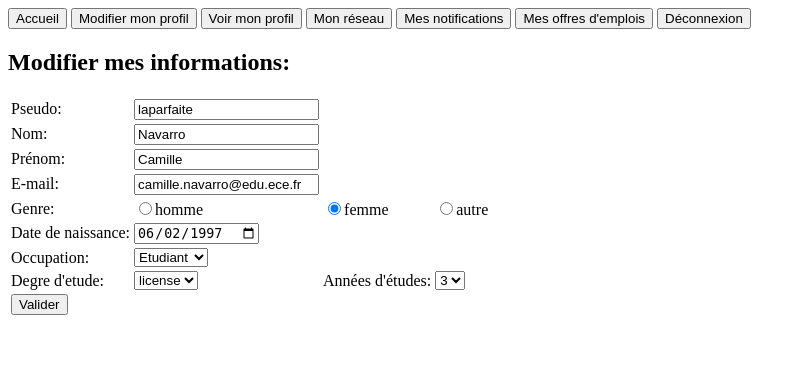
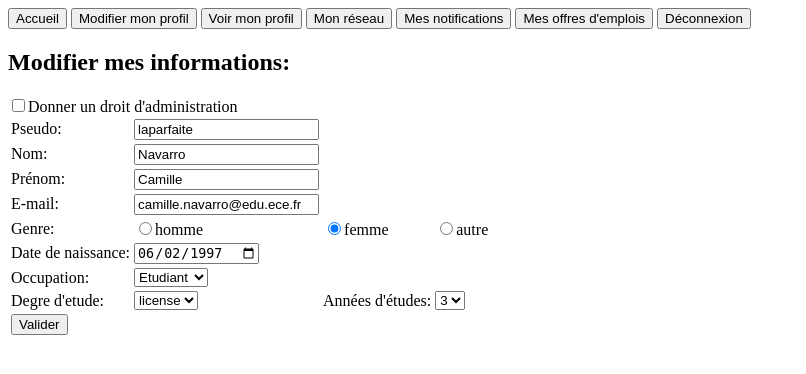
Before and after one commit to camillenavarro/ProjetPiscine, a PHP site: page /modifier_profil_front.php in a window 1280 px wide. Shown: the top 374 px of the page, without its empty margins (0-806 px from the left). Run offline with PHP 8.4, Linux system fonts and the light colour scheme; a user stored in the database is signed in; data comes from the database, SQL or seed files in the repository.

Commit message:
Add files via upload

```diff
--- a/modifier_profil_front.php
+++ b/modifier_profil_front.php
@@ -2,20 +2,16 @@
     //Sauvegarde du pseudo
     session_start();
     $pseudo = $_SESSION['pseudo'];
-
     //Connexion à la BDD
     $database = "piscine"; //Nom de la BDD
     $db_handle = new mysqli("localhost", "root", "") or die ("Connexion au serveur impossible!"); //Vérification de la connexion au serveur
     $db_found = $db_handle->select_db($database) or die ("Base de données introuvable!"); //Vérification que la BDD existe
-
     //Requête SQL et récupération des résultats
     $SQL = "SELECT * FROM utilisateur WHERE pseudo='$pseudo'";
     $result = $db_handle->query($SQL);
-
     //Variables
     $etudiant = null;
     $apprenti = null;
-
     //Récupération des données
     while ($db_field = $result->fetch_assoc()) {
         $id_user = $db_field["id_user"];
@@ -48,7 +44,6 @@
 
         $droit = $db_field["droit"];
     }
-
     //Si la personne est un étudiant
     if($etudiant == true){
         //Requête SQL
@@ -78,7 +73,6 @@
             $result3->free();
         }
     }
-
     //Sinon c'est un employé
     else{
         //Requête SQL
@@ -93,6 +87,22 @@
         //Libérations des résultats
         $result3->free();
     }
+
+	$SQL7 = "SELECT * FROM connexion";
+    $result7 = $db_handle->query($SQL7);
+
+	while ($db_field7 = $result7->fetch_assoc())
+	{
+		$id_co = $db_field7['id_user'];
+	}
+
+	$SQL8 = "SELECT droit FROM utilisateur WHERE id_user = '$id_co'";
+	$result8 = $db_handle->query($SQL8);
+
+	while ($db_field8 = $result8->fetch_assoc())
+	{
+		$mon_droit = $db_field8['droit'];
+	}
 ?>
 
 <!DOCTYPE html>
@@ -217,6 +227,10 @@
                     <td><input type = "text" name = "modif_entreprise" value="<?php if($apprenti != null) {echo $entreprise;} else {echo "";} ?>"></td>
                 </tr>
 
+				<tr <?php if($mon_droit == "administrateur" && $droit == "auteur") {echo "style='display: block;'";} else {echo "style='display: none;'";} ?>>
+						<input type="checkbox" name = "admin">Donner un droit d'administration
+				</tr>
+
                 <tr>
                     <td><input type="submit" value="Valider" value="<?php echo $pseudo; ?>"></td>
                 </tr>
```
Also changed, not shown: modifier_profil_back.php (+9 -0 lines).
